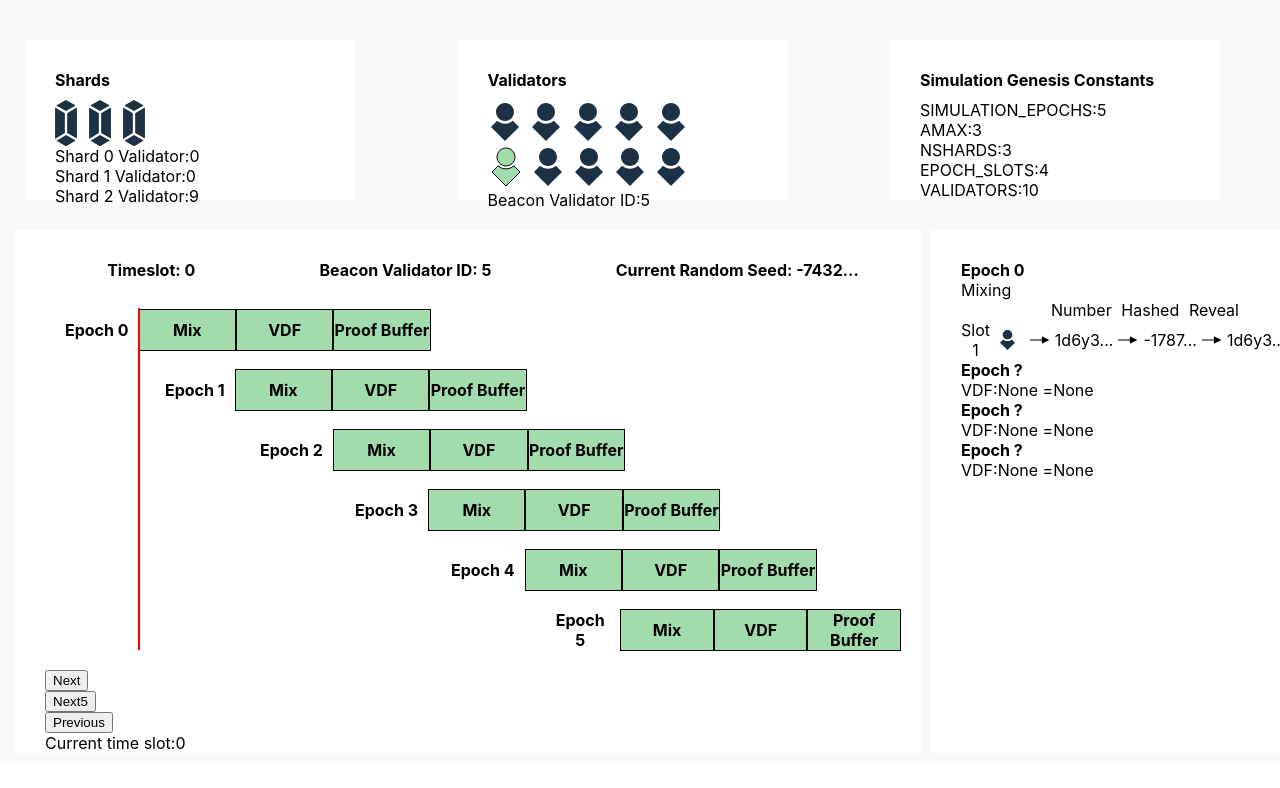
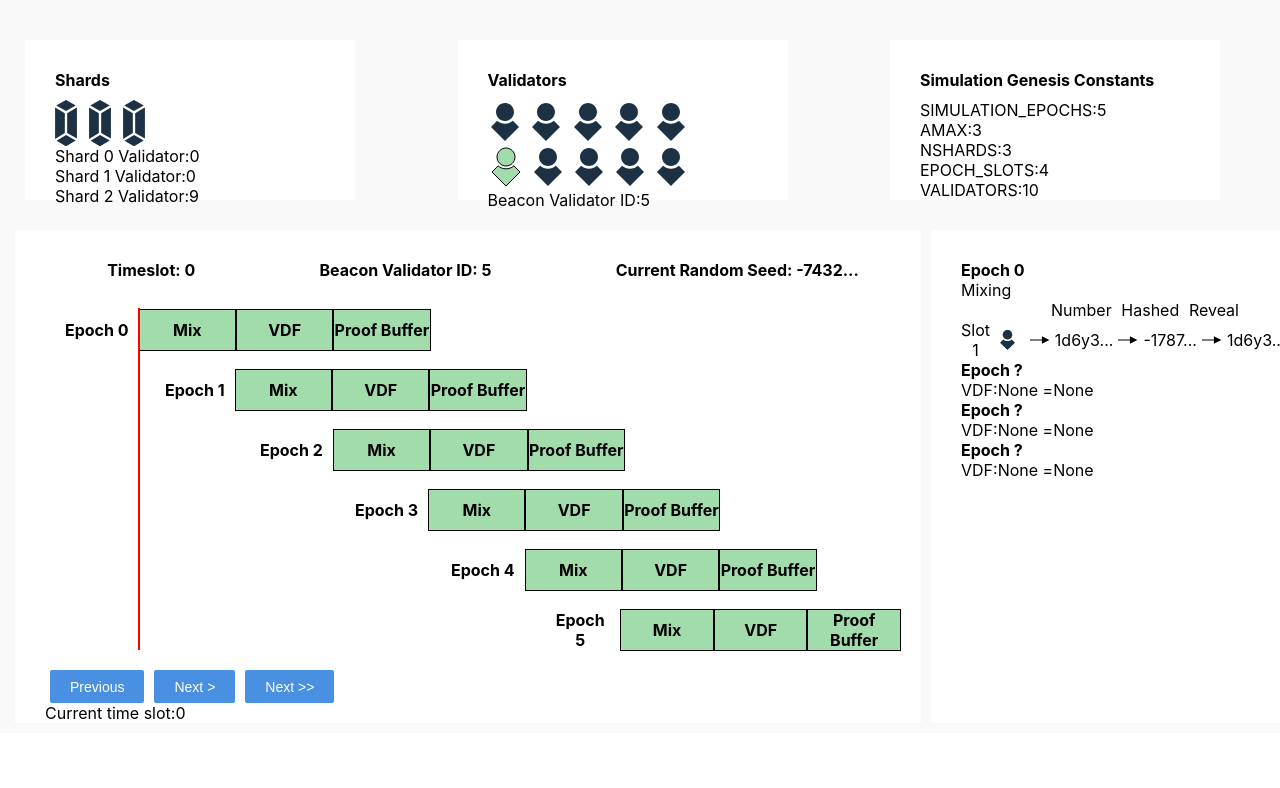
Before and after one commit to beacon-thugs-harmony/beacon_thugs_frontend, a React (Create React App) app: page / in a window 1280 px wide. Shown: the top 788 px of the page. Built offline with nearby package versions, Linux system fonts and the light colour scheme.

Commit message:
added button

```diff
--- a/src/components/Timeline.js
+++ b/src/components/Timeline.js
@@ -48,30 +48,30 @@ class Timeline extends Component {
               </Slot>
             </div>
           </div>
-          <button
-            onClick={() => {
-              this.props.next();
-            }}
-          >
-            Next
-          </button>
+          <ButtonHolder>
+            <ButtonStyle
+              onClick={() => {
+                this.props.prev();
+              }}
+            >
+              Previous
+            </ButtonStyle>
+            <ButtonStyle
+              onClick={() => {
+                this.props.next();
+              }}
+            >
+              Next >
+            </ButtonStyle>
 
-          <button
-            onClick={() => {
-              this.props.next5();
-            }}
-          >
-            Next5
-          </button>
-
-          <button
-            onClick={() => {
-              this.props.prev();
-            }}
-          >
-            Previous
-          </button>
-
+            <ButtonStyle
+              onClick={() => {
+                this.props.next5();
+              }}
+            >
+              Next >>
+            </ButtonStyle>
+          </ButtonHolder>
           <div>Current time slot:{this.props.step}</div>
         </Box>
       </div>
@@ -112,3 +112,22 @@ const TheLine = styled.div`
   top: 308px;
   left: ${props => props.multi * 24.1 + 138}px;
 `;
+
+const ButtonStyle = styled.button`
+  color: white;
+  background-color: #4a90e2;
+  /* width: 60px; */
+  padding-left: 20px;
+  padding-right: 20px;
+  height: 33px;
+  border: none;
+  font-size: 14px;
+  border-radius: 2px;
+  margin-left: 5px;
+  margin-right: 5px;
+`;
+
+const ButtonHolder = styled.div`
+  display: flex;
+  flex-direction: row;
+`;
```
